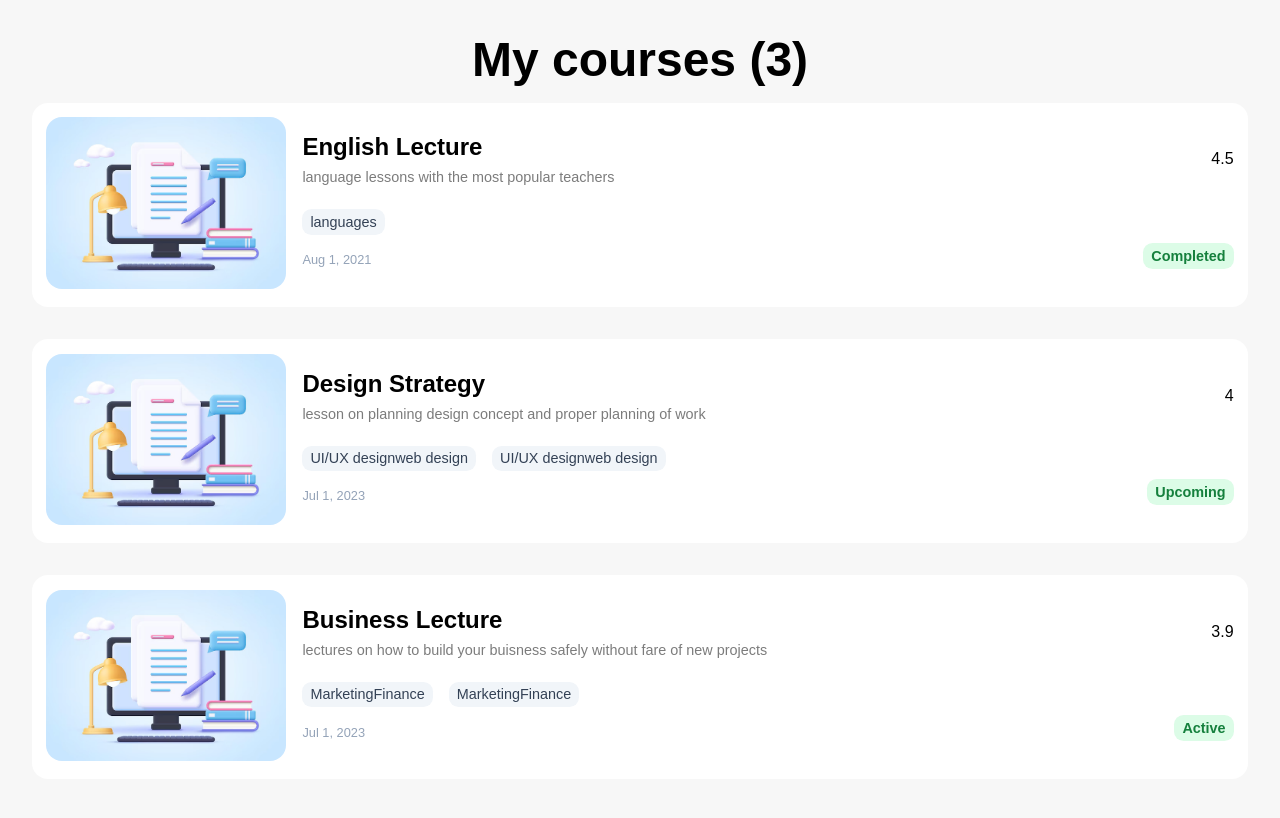
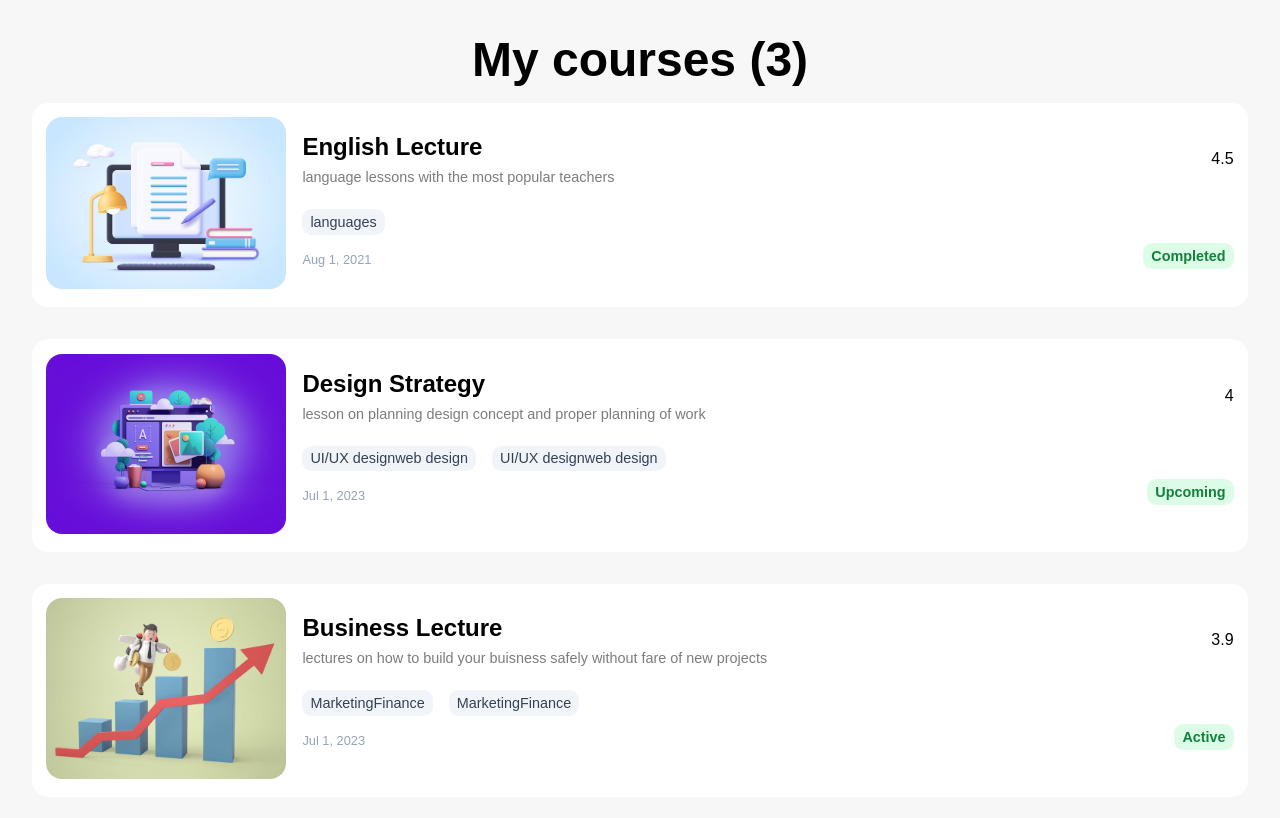
Before and after one commit to Mhmdkh80/React-01, a React (Vite) app: page / in a window 1280 px wide. Shown: the top 818 px of the page. Built offline with nearby package versions, Linux system fonts and the light colour scheme.

Commit message:
back fix

```diff
--- a/src/components/CourseCard.jsx
+++ b/src/components/CourseCard.jsx
@@ -1,39 +1,51 @@
-function CourseCard(props) {
+function CourseCard({ course }) {
   return (
     <div className="course-item">
       <div className="course-item__img">
-        <img src="/images/img1.jpg" alt="img-1" />
+        <img src={course.imageUrl} alt={course.title} />
       </div>
       <div className="course-item__detail">
-        <div className="course-item__body">
-          <div>
-            <p className="title ">{props.course.title}</p>
-            <p className="desc">{props.course.description}</p>
-          </div>
-          <span className="rate">{props.course.rate}</span>
-        </div>
-        <div className="course-item__footer">
-          <div className="tags">
-            {props.course.tags.map((t) => (
-              <span key={t} className="badge badge--secondary">
-                {props.course.tags}
-              </span>
-            ))}
-          </div>
-          <div className="caption">
-            <div className="date">
-              {new Date(props.course.start).toLocaleDateString("en-US", {
-                month: "short",
-                year: "numeric",
-                day: "numeric",
-              })}
-            </div>
-            <span className="badge badge--primary">{props.course.status}</span>
-          </div>
-        </div>
+        <CourseCardBody course={course} />
+        <CourseCardFooter course={course}/>
       </div>
     </div>
   );
 }
 
 export default CourseCard;
+
+function CourseCardBody({course}) {
+  return (
+    <div className="course-item__body">
+      <div>
+        <p className="title ">{course.title}</p>
+        <p className="desc">{course.description}</p>
+      </div>
+      <span className="rate">{course.rate}</span>
+    </div>
+  );
+}
+
+function CourseCardFooter({course}) {
+  return (
+    <div className="course-item__footer">
+      <div className="tags">
+        {course.tags.map((t) => (
+          <span key={t} className="badge badge--secondary">
+            {course.tags}
+          </span>
+        ))}
+      </div>
+      <div className="caption">
+        <div className="date">
+          {new Date(course.start).toLocaleDateString("en-US", {
+            month: "short",
+            year: "numeric",
+            day: "numeric",
+          })}
+        </div>
+        <span className="badge badge--primary">{course.status}</span>
+      </div>
+    </div>
+  );
+}
--- a/src/components/CourseList.jsx
+++ b/src/components/CourseList.jsx
@@ -38,9 +38,9 @@ const courses = [
 function CourseList() {
   return (
     <div className="course-list">
-      {courses.map((course) => {
-        return <CourseCard key={course.id} course={course} />;
-      })}
+      {courses.map((course) => (
+        <CourseCard key={course.id} course={course} />
+      ))}
     </div>
   );
 }
```
